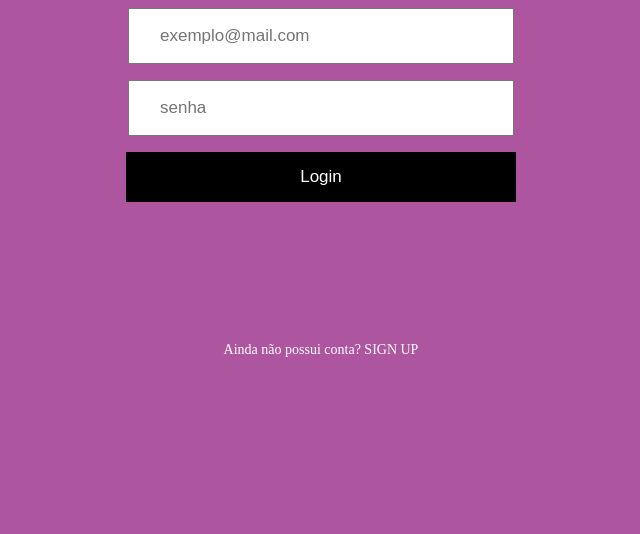
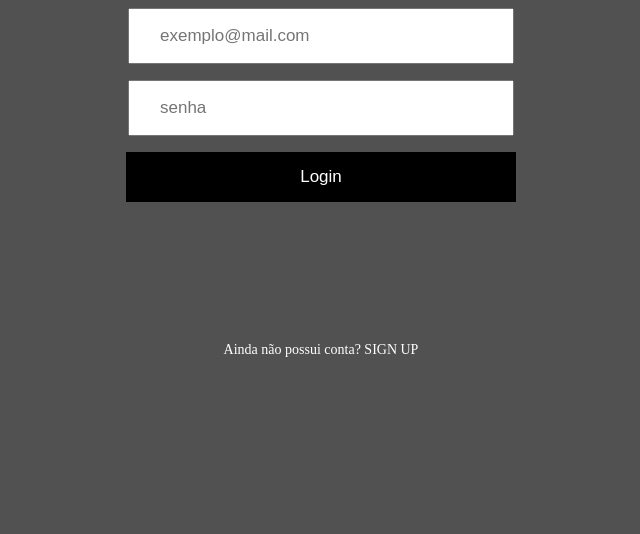
Before and after one commit to Valssiria/Primeiro-projeto, a plain HTML site: page index.html in a window 1280 px wide. Shown: the part 266-800 px from the top of the page, without its empty margins (319-959 px from the left). Drawn offline with Linux system fonts and the light colour scheme.

Commit message:
alterao no css.stylee na cor

```diff
--- a/styles.css
+++ b/styles.css
@@ -5,7 +5,7 @@
 
 body{
 
-  background:#a74697e9;
+  background:#515151;
 }
 
 p{
```
